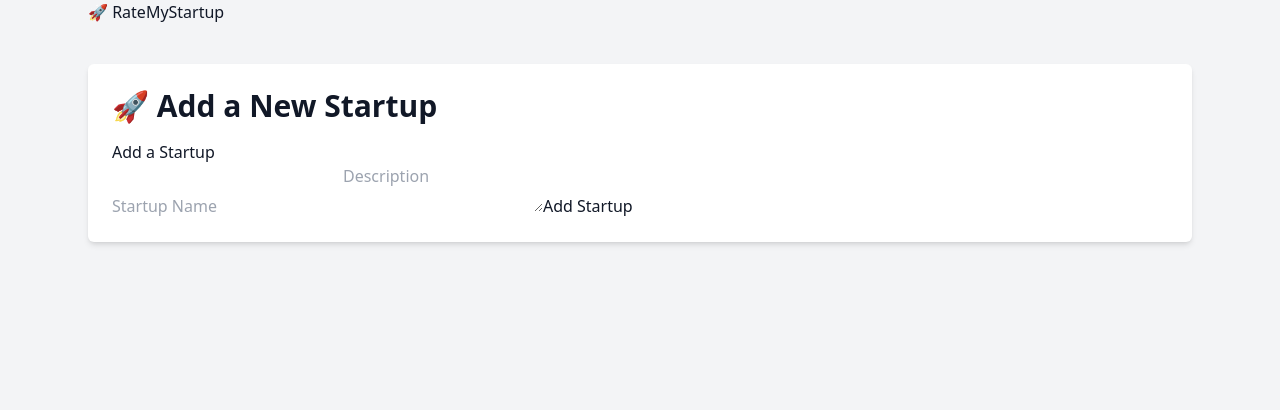
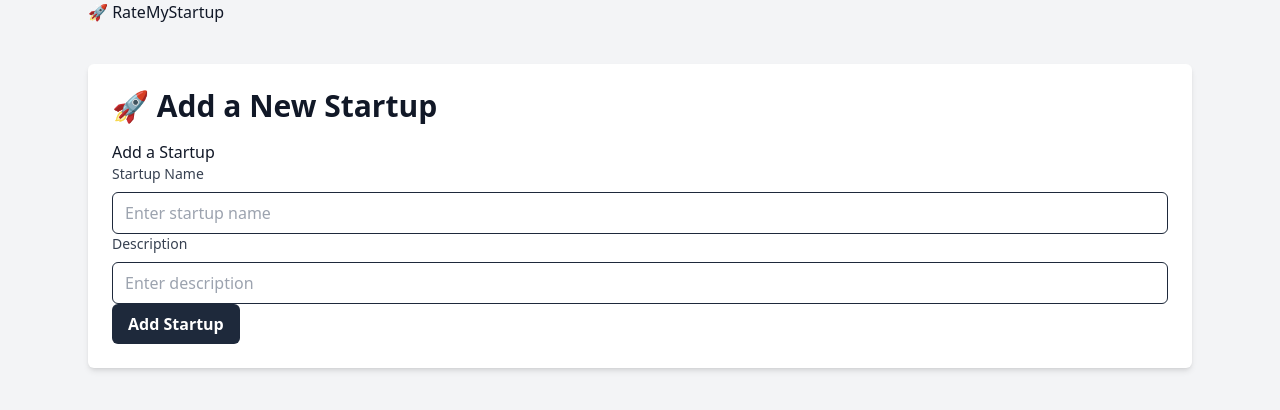
Before and after one commit to Canberkkmn/rateMyStartup, a Next.js app: page /add-startup in a window 1280 px wide. Shown: the top 410 px of the page. Built offline with nearby package versions, Linux system fonts and the light colour scheme.

Commit message:
some updates

```diff
--- a/src/components/StartupForm.tsx
+++ b/src/components/StartupForm.tsx
@@ -3,6 +3,8 @@
 import { useState } from "react";
 import { useDispatch } from "react-redux";
 import { addStartup } from "@/redux/startupSlice";
+import Input from "./atoms/Input";
+import Button from "./atoms/Button";
 
 export default function AddStartupForm() {
   const dispatch = useDispatch();
@@ -18,6 +20,8 @@ export default function AddStartupForm() {
     setStatus("loading");
 
     try {
+      console.log("Adding startup...");
+
       const response = await fetch("/api/startups", {
         method: "POST",
         headers: { "Content-Type": "application/json" },
@@ -43,28 +47,30 @@ export default function AddStartupForm() {
     <div className="p-4 bg-white shadow rounded">
       <h2 className="text-xl font-bold mb-4">Add a Startup</h2>
       <form onSubmit={handleSubmit} className="space-y-4">
-        <input
-          type="text"
-          placeholder="Startup Name"
+        <Input
+          label="Startup Name"
+          placeholder="Enter startup name"
           value={name}
           onChange={(e) => setName(e.target.value)}
-          className="w-full p-2 border rounded"
+          error={status === "error" && !name ? "Startup name is required" : ""}
           required
         />
-        <textarea
-          placeholder="Description"
+        <Input
+          label="Description"
+          placeholder="Enter description"
           value={description}
           onChange={(e) => setDescription(e.target.value)}
-          className="w-full p-2 border rounded"
           required
         />
-        <button
+        <Button
           type="submit"
-          className="w-full p-2 bg-blue-500 text-white rounded disabled:bg-gray-400"
+          variant="secondary"
+          className="w-full"
           disabled={status === "loading"}
+          isLoading={status === "loading"}
         >
           {status === "loading" ? "Adding..." : "Add Startup"}
-        </button>
+        </Button>
       </form>
 
       {status === "success" && (
--- a/src/components/StartupList.tsx
+++ b/src/components/StartupList.tsx
@@ -5,6 +5,7 @@ import { AppDispatch, RootState } from "@/redux/store";
 import { useDispatch, useSelector } from "react-redux";
 import { fetchStartups } from "@/redux/startupSlice";
 import StartupItem from "./StartupItem";
+import LoadingSpinner from "./atoms/LoadingSpinner";
 
 export default function StartupList() {
   const dispatch = useDispatch<AppDispatch>();
@@ -18,7 +19,7 @@ export default function StartupList() {
 
   const setContent = () => {
     if (status === "loading") {
-      return <p className="text-gray-500">No startups found.</p>;
+      return <LoadingSpinner text="Fetching startups..." />;
     }
 
     if (status === "failed") {
--- a/src/redux/startupSlice.ts
+++ b/src/redux/startupSlice.ts
@@ -22,6 +22,7 @@ const initialState: StartupState = {
 export const fetchStartups = createAsyncThunk<Startup[]>(
   "startups/fetchStartups",
   async () => {
+    console.log("Fetching startups...");
     const response = await fetch("/api/startups");
     return response.json();
   }
```
Also changed, not shown: src/app/startup/[id]/page.tsx (+4 -3 lines), src/components/LoadingButton.tsx (deleted, +0 -21 lines), src/components/atoms/LoadingSpinner.tsx (added, +30 -0 lines), src/styles/components/atoms/_loading-spinner.module.scss (added, +29 -0 lines).
